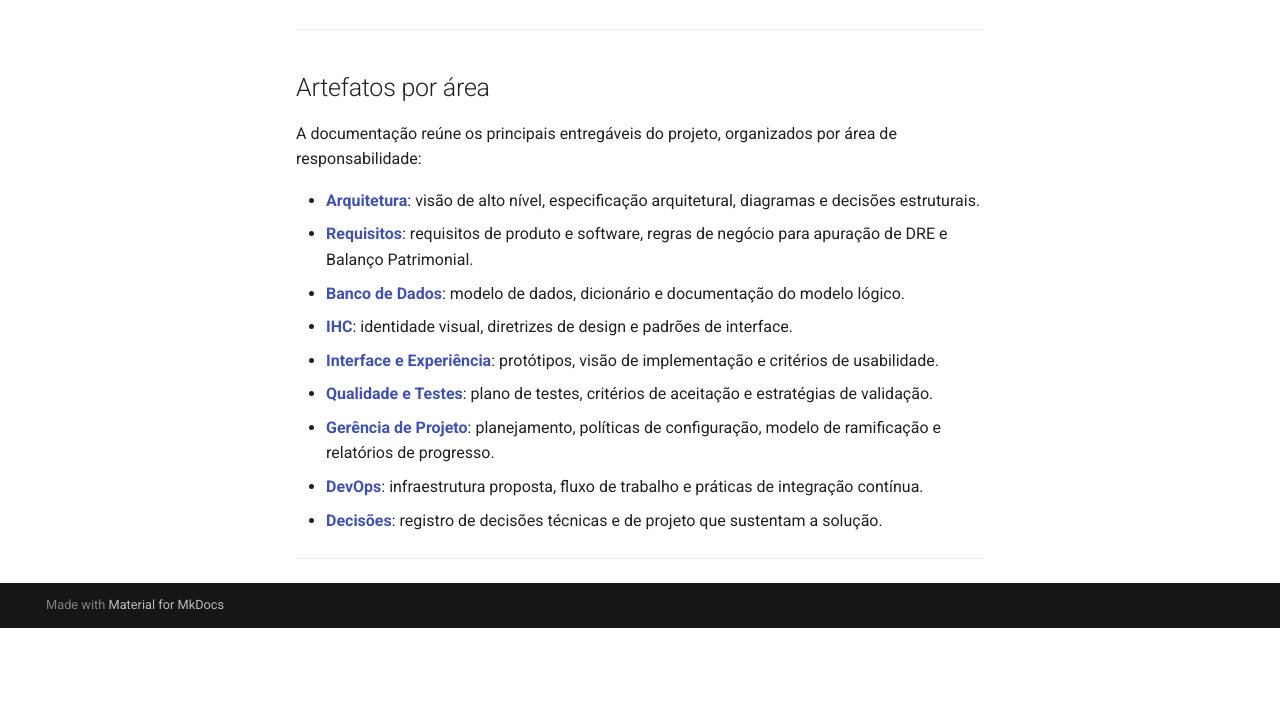
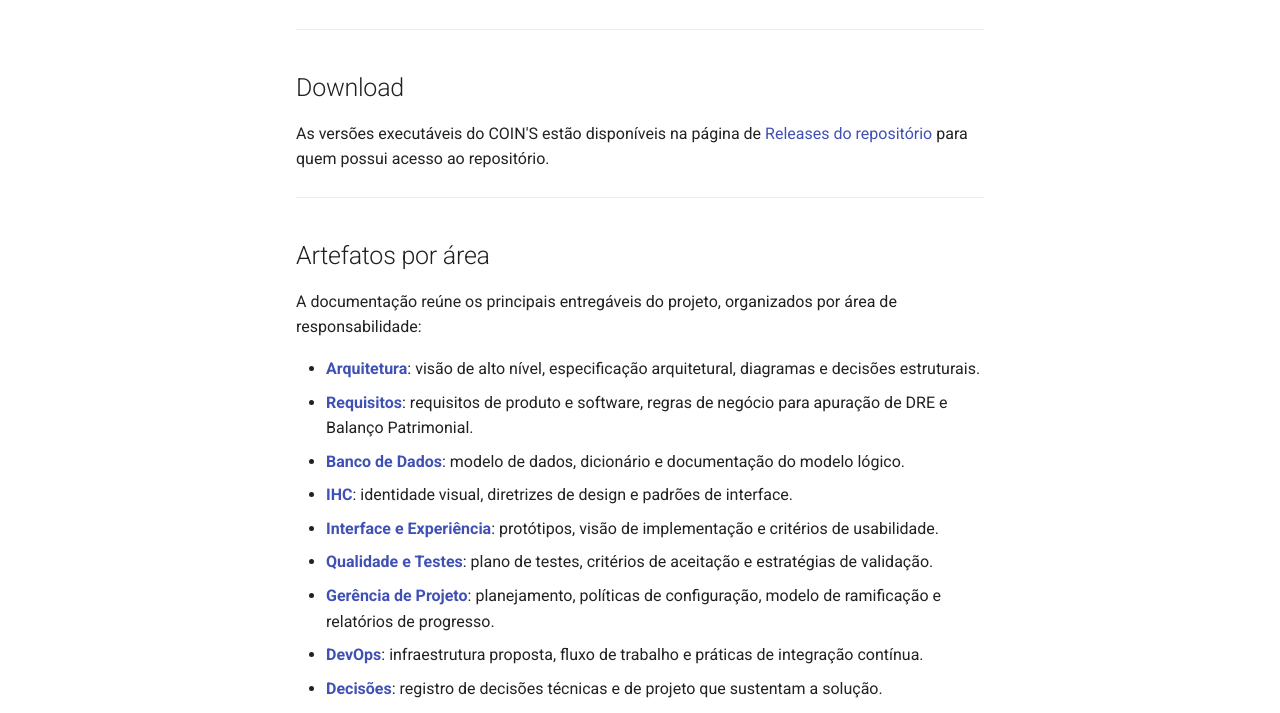
Before and after one commit to NES-Contabilidade-Integrada/doc-coins2026.1, an MkDocs documentation site: the page built from docs/index.md, in a window 1280 px wide and 900 px high, scrolled down 678 px, cut to the strip 187-900 px from the top of the window. Built offline with MkDocs 1.6.1 and Material for MkDocs 9.7.7, drawn with Linux system fonts in a browser that asks for light colours; before the commit the page ends 1493 px from its top, so only the background shows below that.

Commit message:
docs(index): add link to releases page for executable downloads
Co-Authored-By: Claude Sonnet 4.6 <noreply@anthropic.com>

```diff
--- a/docs/index.md
+++ b/docs/index.md
@@ -17,6 +17,12 @@ Assista ao vídeo de apresentação para conhecer o sistema em ação:
 
 ---
 
+## Download
+
+As versões executáveis do COIN'S estão disponíveis na página de [Releases do repositório](https://github.com/NES-Contabilidade-Integrada/coins2026.1/releases) para quem possui acesso ao repositório.
+
+---
+
 ## Artefatos por área
 
 A documentação reúne os principais entregáveis do projeto, organizados por área de responsabilidade:
```
